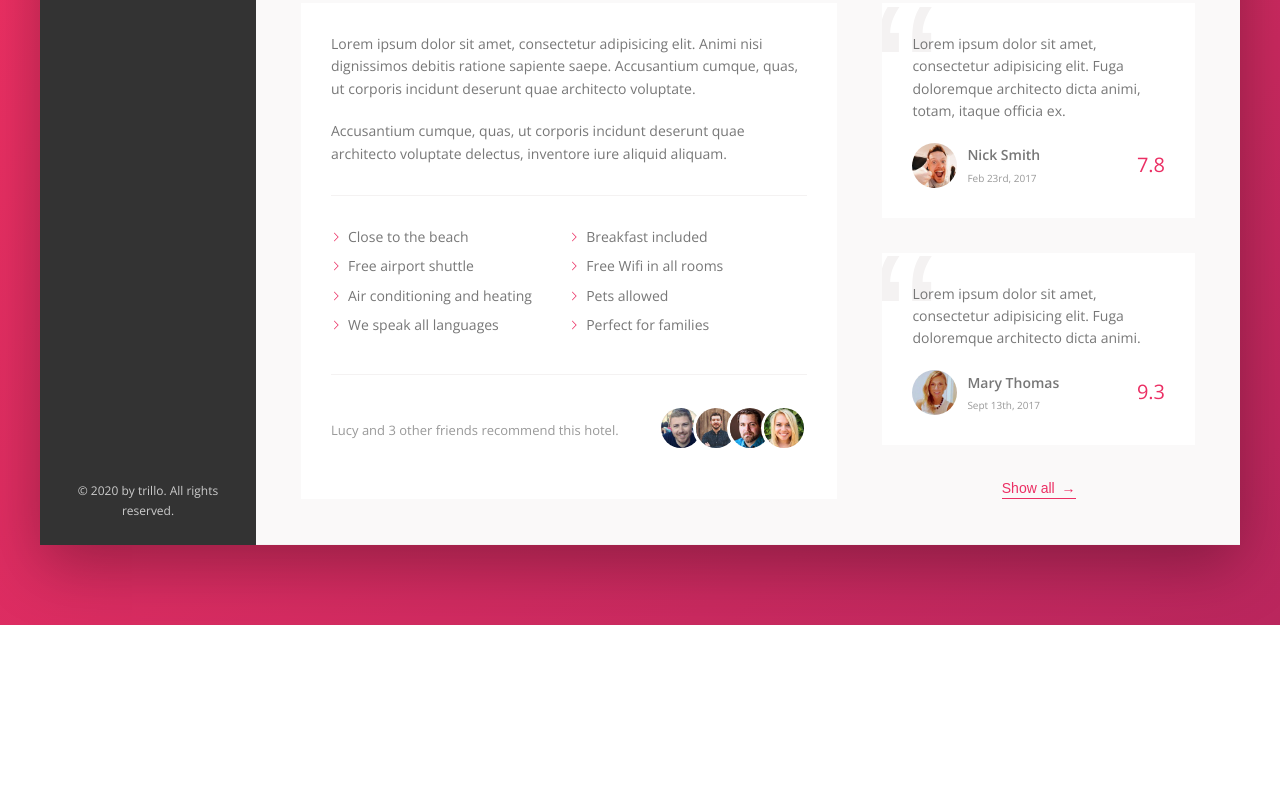
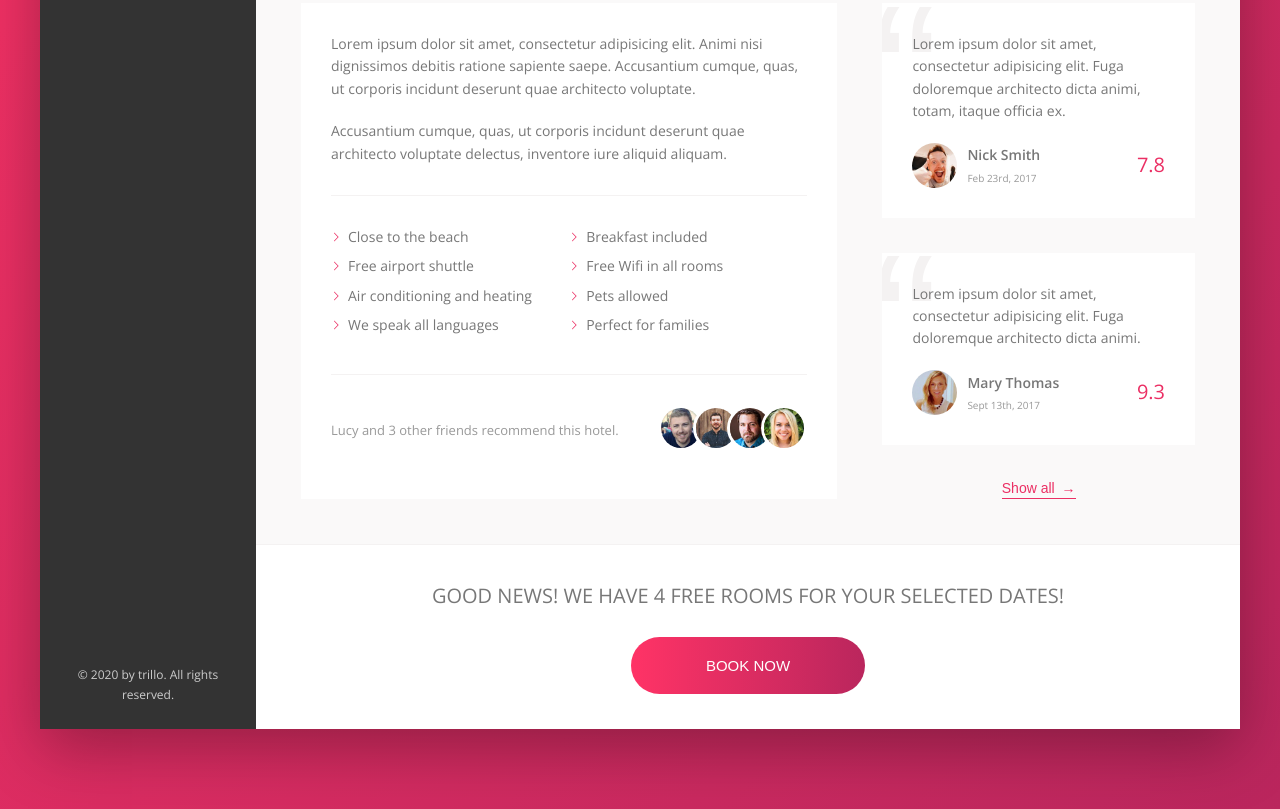
Before and after one commit to DrMalina/css_cardio, a website: page flexbox/index.html in a window 1280 px wide. Shown: the part 644-1453 px from the top of the page. Before the commit the page ends 1269 px from the top, so only its background shows below. Drawn offline with nearby package versions, Linux system fonts and the light colour scheme.

Commit message:
Add CTA section

```diff
--- a/flexbox/index.html
+++ b/flexbox/index.html
@@ -216,6 +216,15 @@
               <button class="btn-inline">Show all <span>&rarr;</span></button>
             </div>
           </div>
+          <div class="cta">
+            <h2 class="cta__book-now">
+              Good news! We have 4 free rooms for your selected dates!
+            </h2>
+            <button class="btn">
+              <span class="btn--visible">Book now</span>
+              <span class="btn--invisible">Only 4 rooms left</span>
+            </button>
+          </div>
         </main>
       </div>
     </div>
--- a/flexbox/sass/_components.scss
+++ b/flexbox/sass/_components.scss
@@ -427,3 +427,72 @@
     color: var(--color-grey-light-2);
   }
 }
+
+///////////////////////////////////////////
+/* CTA */
+.cta {
+  padding: 3.5rem 0;
+  text-align: center;
+
+  &__book-now {
+    font-size: 2rem;
+    font-weight: 300;
+    text-transform: uppercase;
+    margin-bottom: 2.5rem;
+  }
+}
+
+.btn {
+  font-size: 1.5rem;
+  font-weight: 300;
+  border: none;
+  border-radius: 100px;
+  text-transform: uppercase;
+  background-image: linear-gradient(
+    to right,
+    var(--color-primary-light),
+    var(--color-primary-dark)
+  );
+  color: #fff;
+  position: relative;
+  overflow: hidden;
+  cursor: pointer;
+
+  & > * {
+    display: inline-block;
+    height: 100%;
+    width: 100%;
+    transition: all 0.2s;
+  }
+
+  &--visible {
+    padding: 2rem 7.5rem;
+  }
+
+  &--invisible {
+    position: absolute;
+    padding: 2rem 0;
+    left: 0;
+    top: -100%;
+  }
+
+  &:focus {
+    animation: pulsate 1s infinite;
+  }
+
+  &:hover {
+    background-image: linear-gradient(
+      to left,
+      var(--color-primary-light),
+      var(--color-primary-dark)
+    );
+  }
+
+  &:hover &--visible {
+    transform: translateY(100%);
+  }
+
+  &:hover &--invisible {
+    top: 0;
+  }
+}
```
Also changed, not shown: flexbox/css/style.css.
